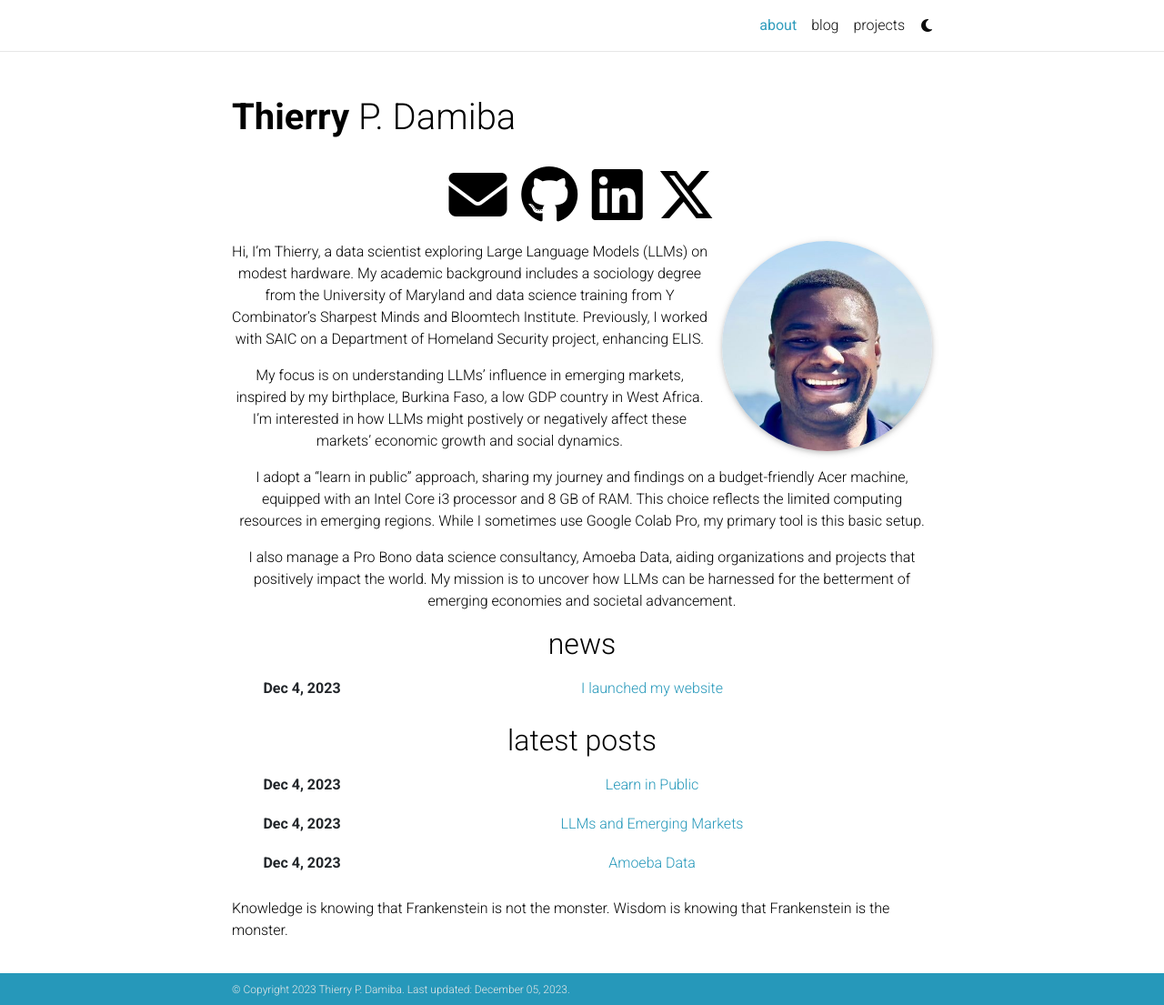
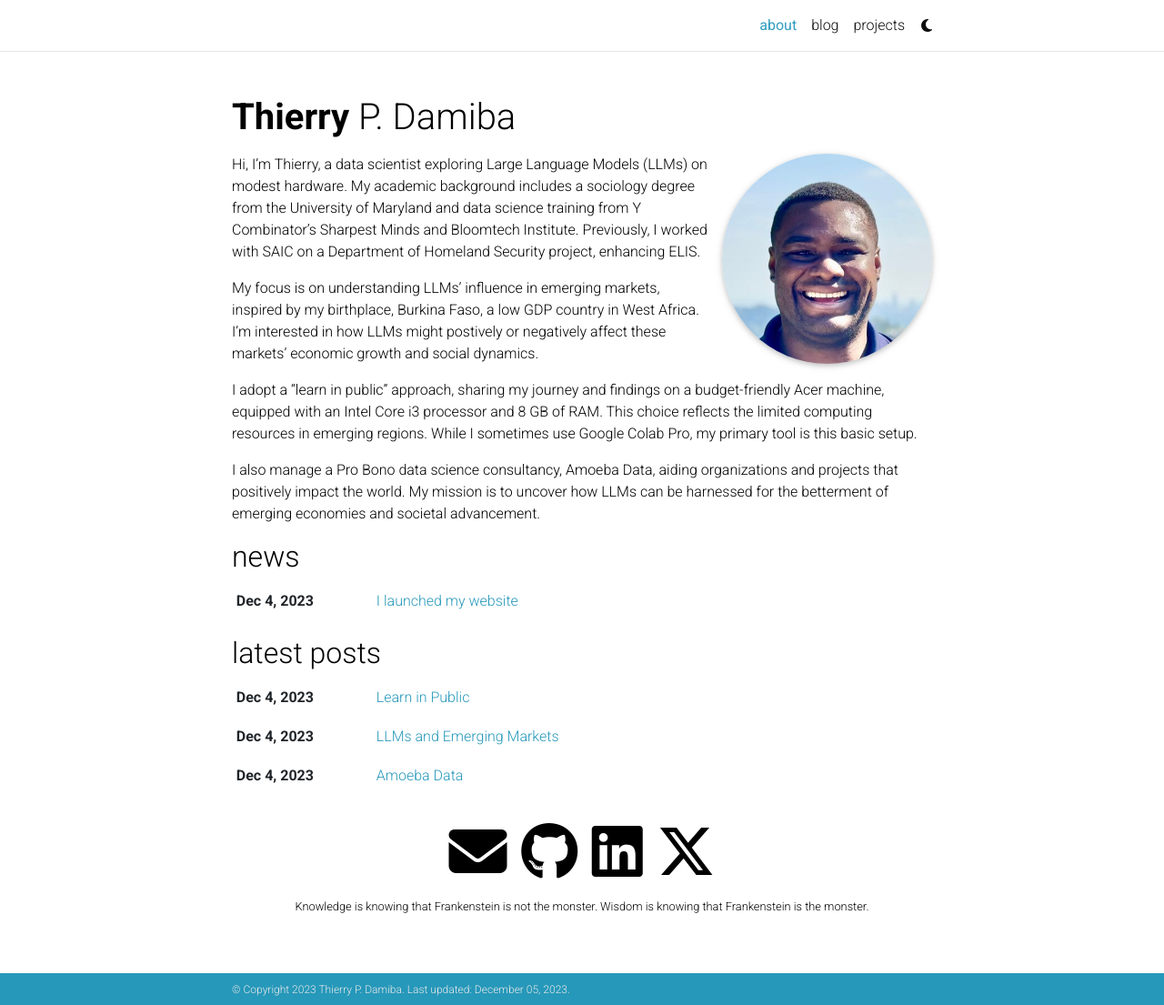
Before and after one commit to thierrydamiba/thierrydamiba.github.io, a Jekyll site: the page built from _pages/about.md, in a window 1280 px wide and 1105 px high. Shown: the whole window at 91% size. Built offline with Jekyll 4.4.1, drawn with Linux system fonts in a browser that asks for light colours; comment, search, counter and statistics services are not loaded; a style sheet for code colours, icons or effects is not loaded.

Commit message:
Update about.html

```diff
--- a/_layouts/about.html
+++ b/_layouts/about.html
@@ -10,14 +10,6 @@
           </h1>
           <p class="desc">{{ page.subtitle }}</p>
         </header>
-
-<!-- Social -->
-          {%- if page.social %}
-            <div class="social">
-              <div class="contact-icons">
-                {% include social.html %}
-              </div>
-
 
         <article>
           {% if page.profile -%}
@@ -67,11 +59,19 @@
             {%- include selected_papers.html %}
           {%- endif %}
 
+          <!-- Social -->
+          {%- if page.social %}
+            <div class="social">
+              <div class="contact-icons">
+                {% include social.html %}
+              </div>
+
+              <div class="contact-note">
+                {{ site.contact_note }}
+              </div>
 
             </div>
           {%- endif %}
         </article>
-              <div class="contact-note">
-                {{ site.contact_note }}
-              </div>
+
 </div>
```
